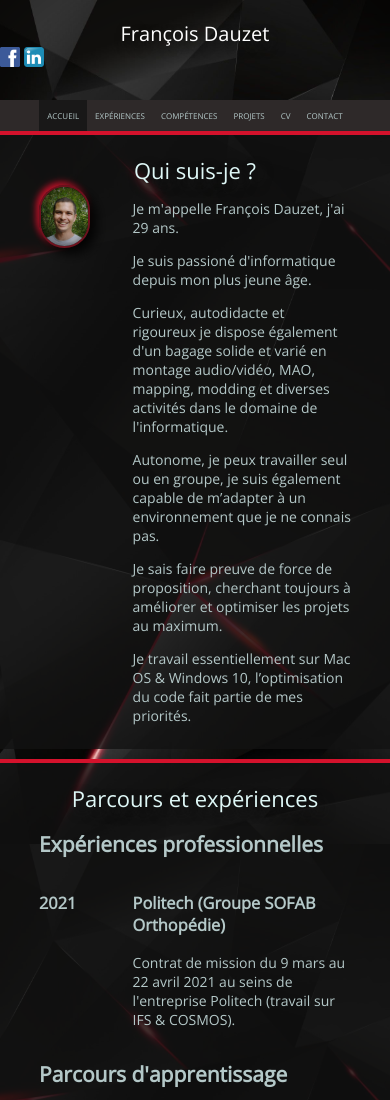
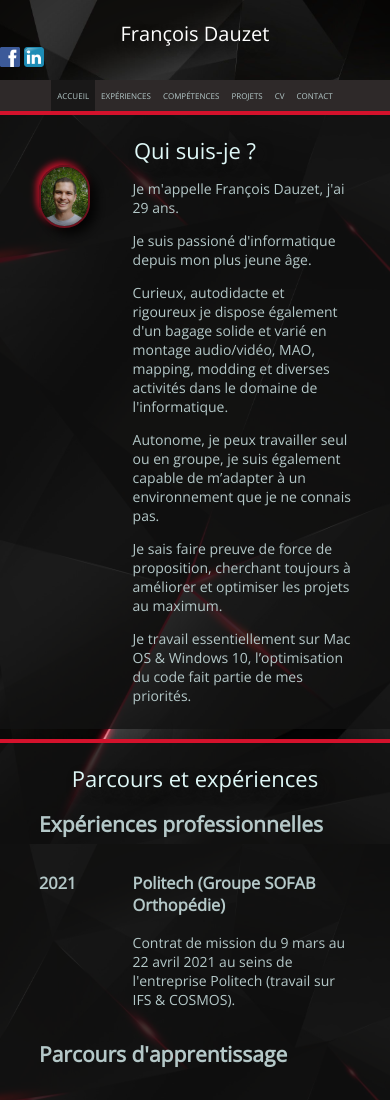
Before and after one commit to FrancoisDauzet/projet-cv, a plain HTML site: page index.html in a window 390 px wide. Shown: the top 1100 px of the page. Drawn offline with nearby package versions, Linux system fonts and the light colour scheme.

Commit message:
Update style.css

```diff
--- a/style.css
+++ b/style.css
@@ -365,7 +365,7 @@ footer{
 
 @media screen and (max-width: 820px){
   header{
-    height: 80px;
+    height: 60px;
   }
   .title{
     font-size: 20px;
@@ -376,7 +376,7 @@ footer{
   }
   nav li a{
     font-size: 8px;
-    padding: 10px 8px;
+    padding: 10px 6px;
   }
   nav li:hover a{
     padding: 5px 8px 10px 8px;
```
